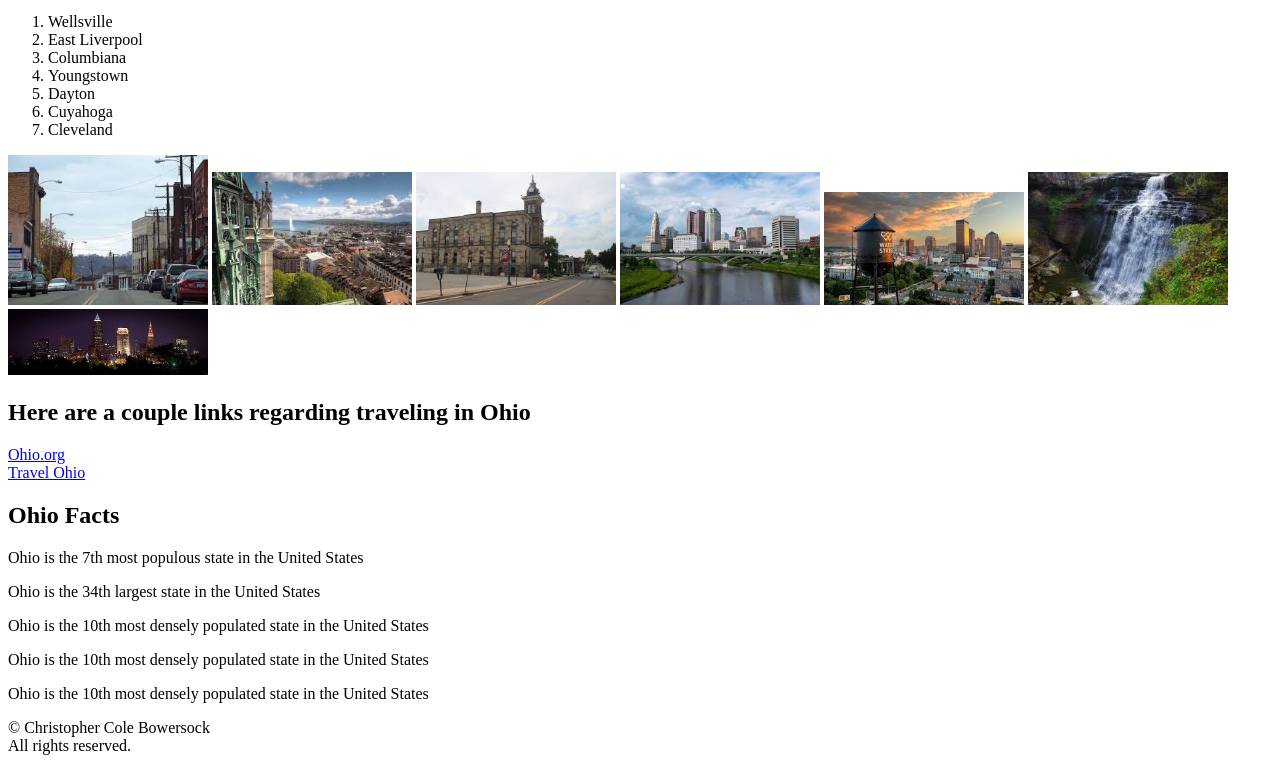
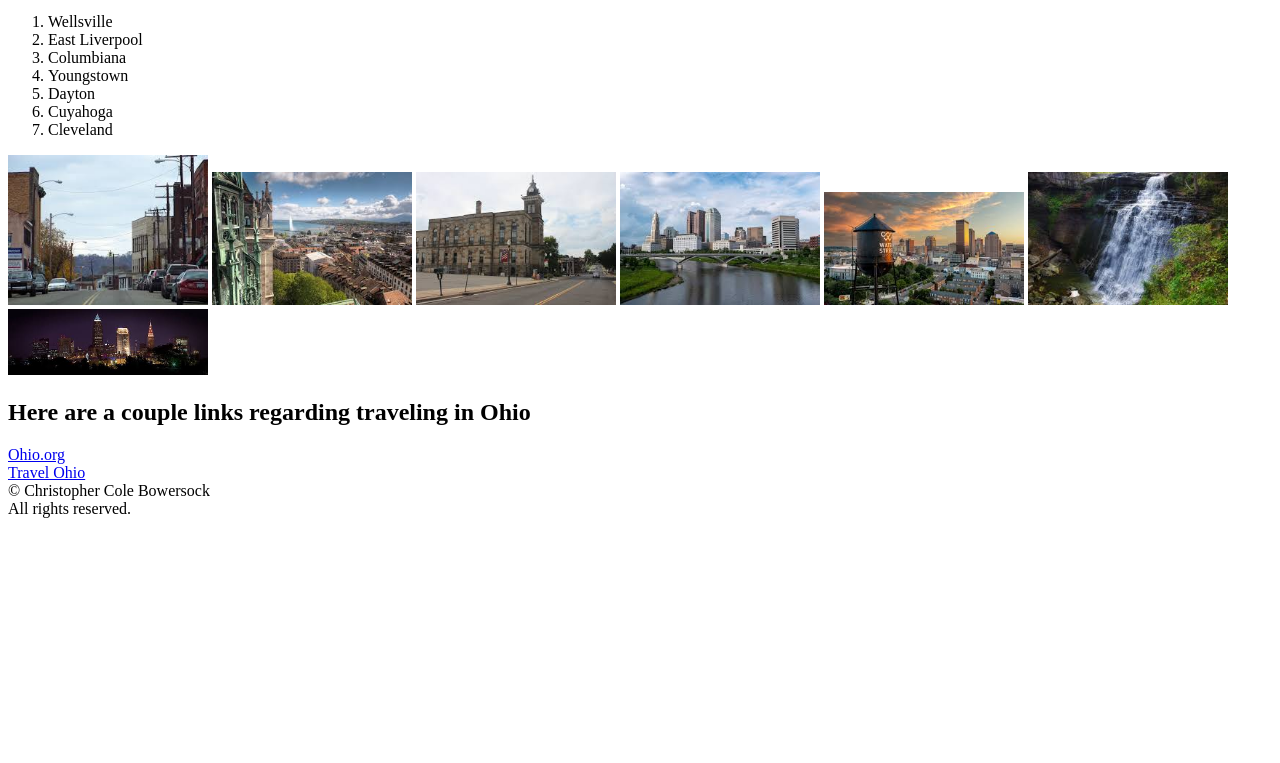
Before and after one commit to cryptocoledotcom/beginning, a plain HTML site: page index.html in a window 1280 px wide. Shown: the part 101-864 px from the top of the page. After the commit the page ends 800 px from the top, so only its background shows below. Drawn offline with Linux system fonts and the light colour scheme.

Commit message:
Add files via upload

```diff
--- a/index.html
+++ b/index.html
@@ -36,13 +36,6 @@
             <a href="https://www.travelohio.com/">Travel Ohio</a>
         </div>
     </main>
-    <aside>
-        <h2>Ohio Facts</h2>
-        <p>Ohio is the 7th most populous state in the United States</p>
-        <p>Ohio is the 34th largest state in the United States</p>
-        <p>Ohio is the 10th most densely populated state in the United States</p>
-        <p>Ohio is the 10th most densely populated state in the United States</p>
-        <p>Ohio is the 10th most densely populated state in the United States</p>
     <footer>
         &copy; Christopher Cole Bowersock
         <br>
```
